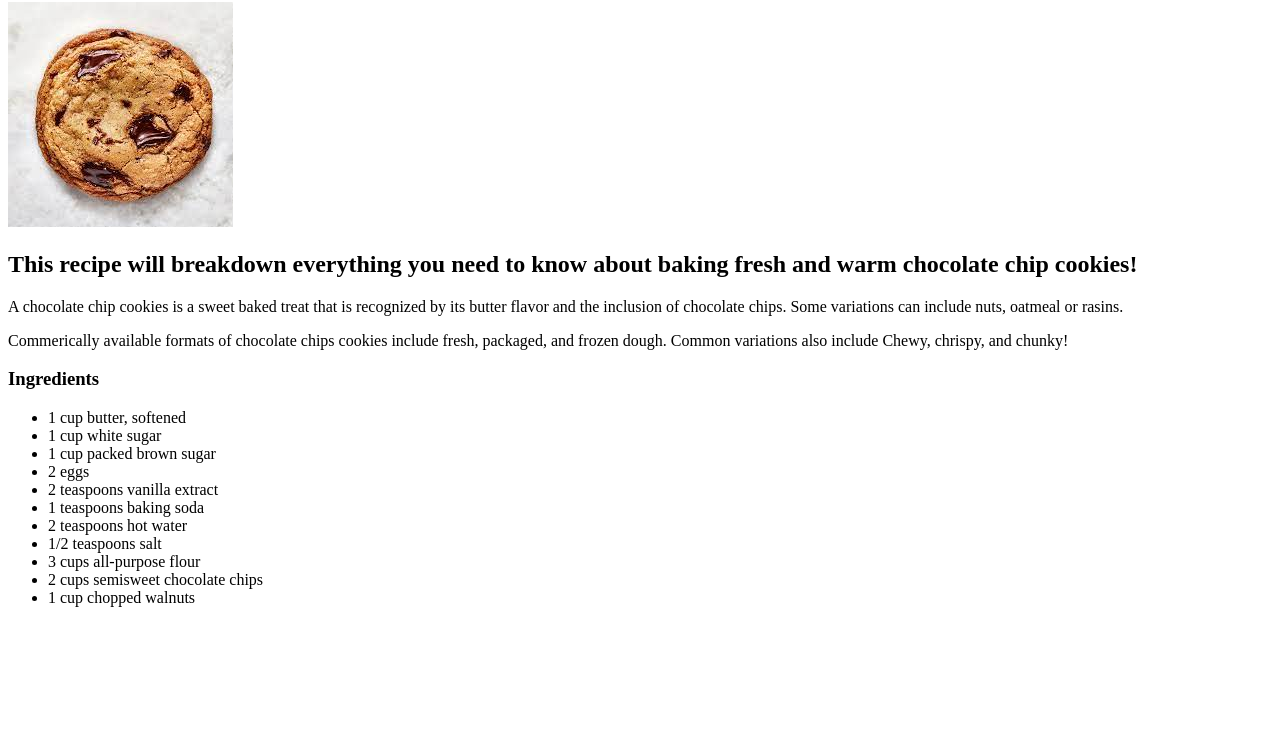
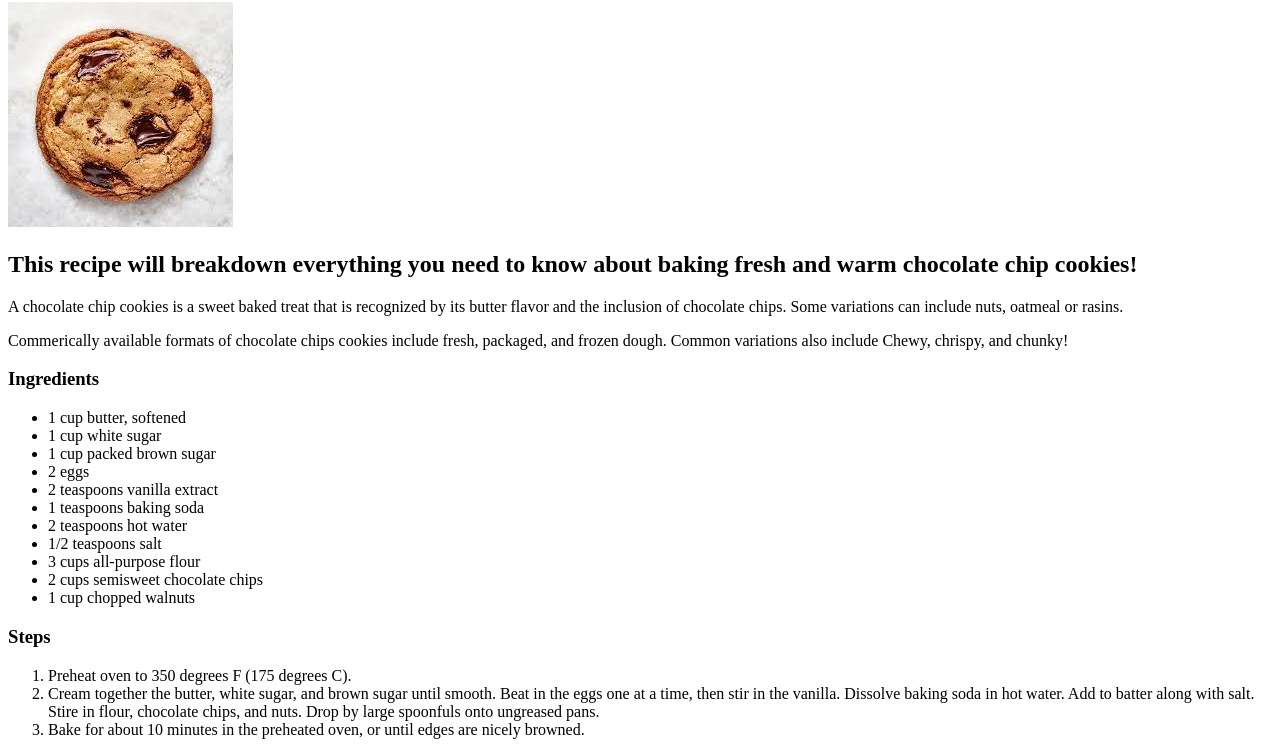
Before and after one commit to Kmorton0/odin-recipes, a plain HTML site: page recipes/Cookies.html in a window 1280 px wide. Shown: the part 78-833 px from the top of the page. Before the commit the page ends 800 px from the top, so only its background shows below. Drawn offline with Linux system fonts and the light colour scheme.

Commit message:
Steps on how to bake Chocolate chip cookes were upadted to the recipe page using the <ol> (ordered list) element and <li> (list) element

```diff
--- a/recipes/Cookies.html
+++ b/recipes/Cookies.html
@@ -25,5 +25,13 @@
             <li>2 cups semisweet chocolate chips</li>
             <li>1 cup chopped walnuts</li>
         </ul>
+
+        <h3>Steps</h3>
+        <ol>
+            <li>Preheat oven to 350 degrees F (175 degrees C).</li>
+            <li>Cream together the butter, white sugar, and brown sugar until smooth. Beat in the eggs one at a time, then stir in the vanilla. Dissolve baking soda in hot water. Add to batter along with salt. Stire in flour, chocolate chips, and nuts. Drop by large spoonfuls onto ungreased pans.</li>
+            <li>Bake for about 10 minutes in the preheated oven, or until edges are nicely browned.</li>
+
+        </ol>
     </body>
 </html>
```
